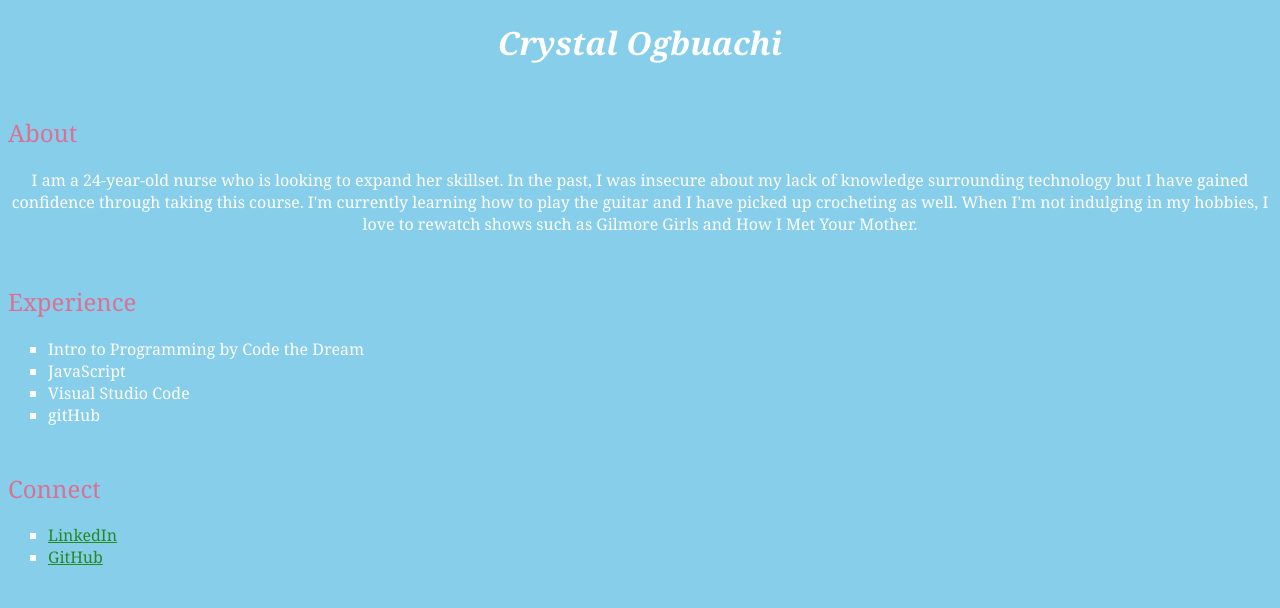
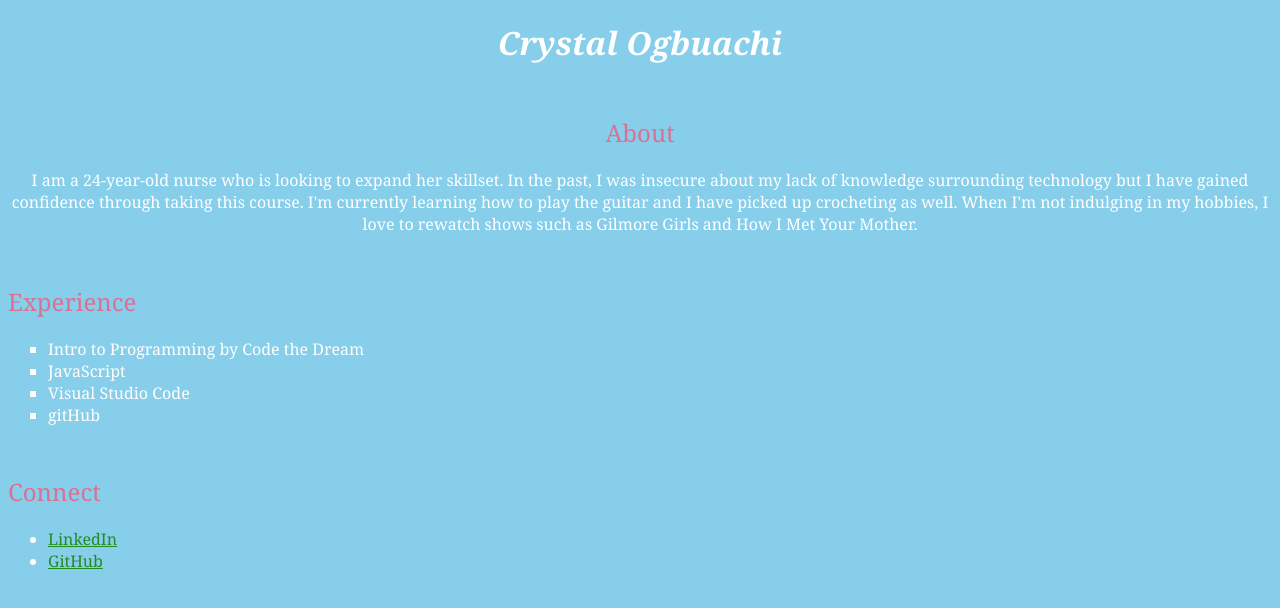
Before and after one commit to cogbuachi2/crystal-ogbuachi-kepler, a plain HTML site: page index.html in a window 1280 px wide. Drawn offline with Linux system fonts and the light colour scheme.

Commit message:
small changes to styling added

```diff
--- a/css/index.css
+++ b/css/index.css
@@ -29,10 +29,15 @@ h1 {
     font-style: oblique;
 }
 
-ul {
+#Experience ul{
     list-style: square;
 }
 
-a {
+#Connect a {
     color: forestgreen;
 }
+
+.center{
+    text-align: center;
+    justify-content: center;
+}
--- a/index.html
+++ b/index.html
@@ -9,11 +9,11 @@
 </head>
 <body>
     <h1>Crystal Ogbuachi</h1>
-        <section id = "About">
+        <section id="About" class="center">
             <h2>About</h2>
                 <p>I am a 24-year-old nurse who is looking to expand her skillset. In the past, I was insecure about my lack of knowledge surrounding technology but I have gained confidence through taking this course. I'm currently learning how to play the guitar and I have picked up crocheting as well. When I'm not indulging in my hobbies, I love to rewatch shows such as Gilmore Girls and How I Met Your Mother.</p>
         </section>
-        <section id = "Experience"></section>
+        <section id="Experience">
             <h2>Experience</h2>
                 <ul>
                     <li>Intro to Programming by Code the Dream</li>
@@ -22,7 +22,7 @@
                     <li>gitHub</li>
                 </ul>
         </section>
-        <section id ="Connect">
+        <section id="Connect">
             <h2>Connect</h2>
                 <ul>
                     <li><a href="https://linkedin.com/in/cogbuachi"> LinkedIn </a></li>
```
